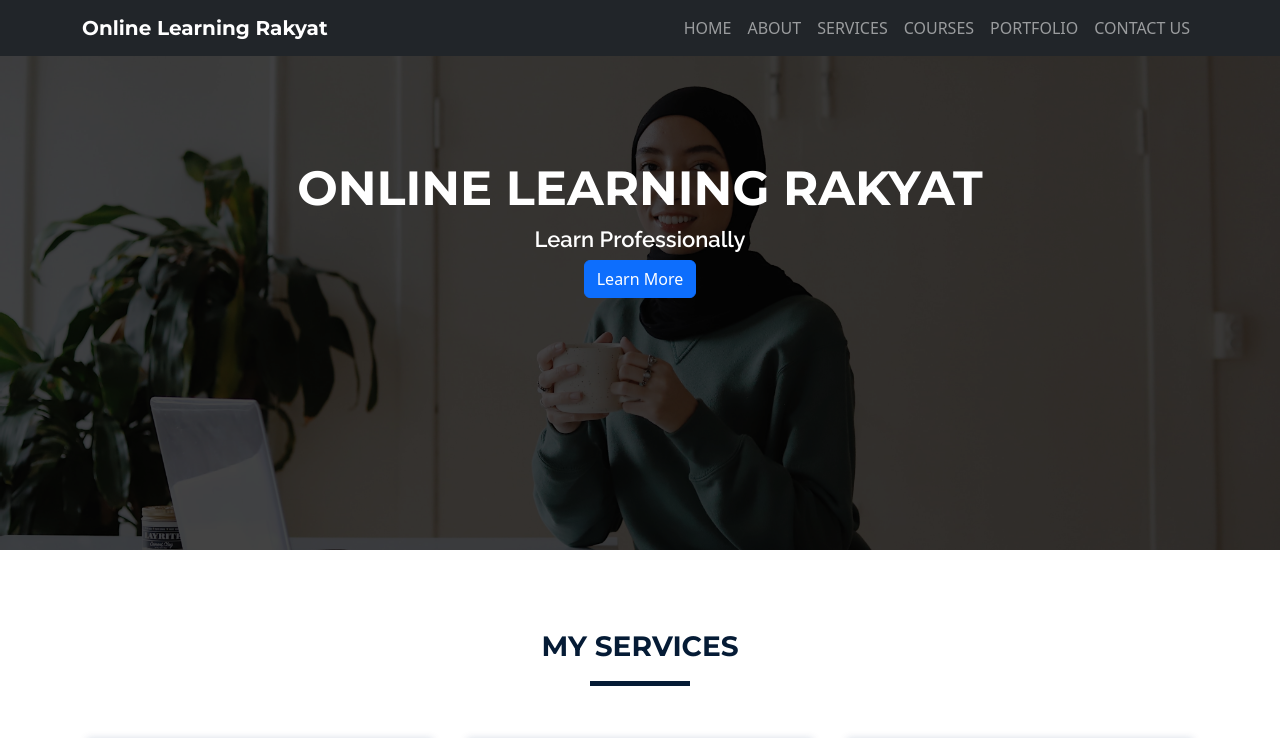
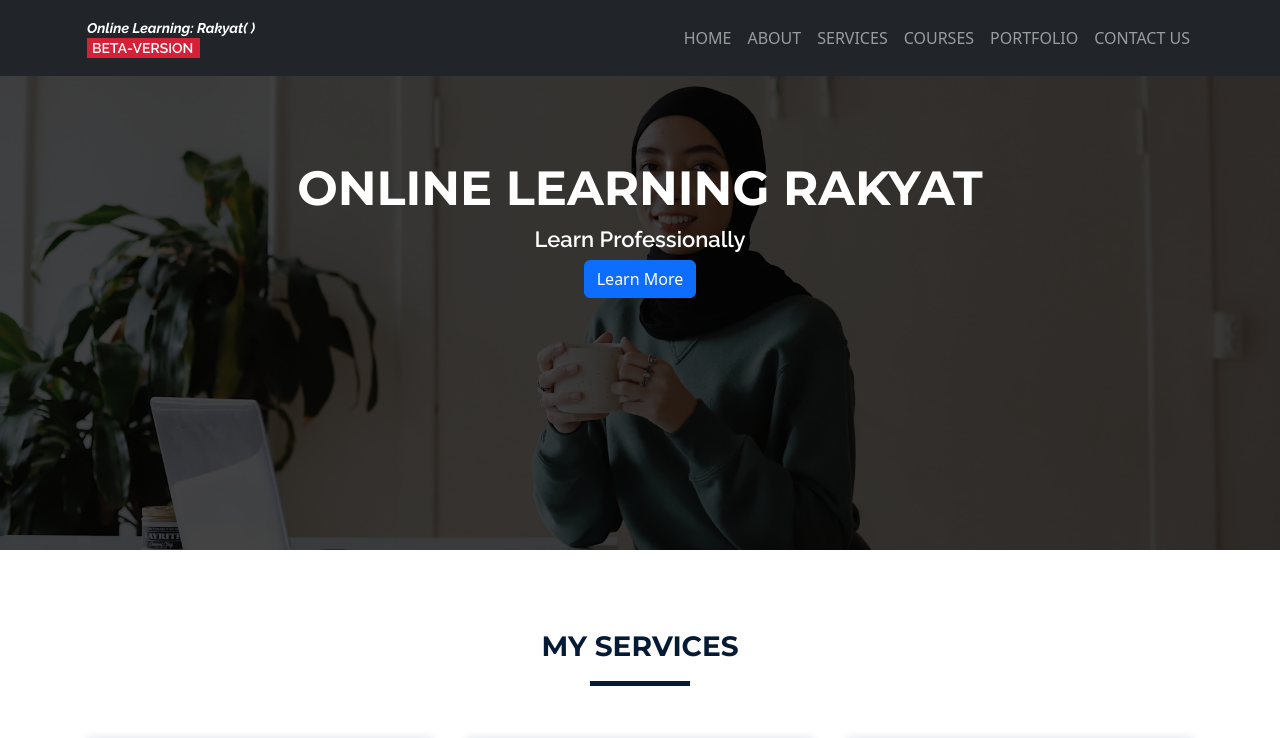
Before and after one commit to Bahrul-Rozak/Online-Learning-Rakyat, a React (Create React App) app: page / in a window 1280 px wide. Shown: the top 738 px of the page. Built offline with nearby package versions, Linux system fonts and the light colour scheme.

Commit message:
TopNavigation Component 3

```diff
--- a/src/components/TopNavigation/TopNavigation.jsx
+++ b/src/components/TopNavigation/TopNavigation.jsx
@@ -1,19 +1,22 @@
 import React, { Component, Fragment } from "react";
 import { Container, Nav, Navbar, NavDropdown } from "react-bootstrap";
+import logoWhite from "../../asset/image/logo_white.png";
+import logoBlack from "../../asset/image/logo_black.png";
 
 class TopNavigation extends Component {
   constructor() {
     super();
     this.state = {
       navBarTitle: "navTitle",
+      navBarLogo: [logoWhite],
     };
   }
 
   onScroll = () => {
     if (window.scrollY > 100) {
-      this.setState({ navBarTitle: "navTitleScroll" });
+      this.setState({ navBarTitle: "navTitleScroll", navBarLogo: [logoBlack] });
     } else if (window.scrollY < 100) {
-      this.setState({ navBarTitle: "navTitle" });
+      this.setState({ navBarTitle: "navTitle", navBarLogo: [logoWhite] });
     }
   };
 
@@ -32,7 +35,10 @@ class TopNavigation extends Component {
         >
           <Container>
             <Navbar.Brand className={this.state.navBarTitle} href="#home">
-              Online Learning Rakyat
+              <img
+                src={this.state.navBarLogo}
+                alt="online-learning-rakyat-logo"
+              />
             </Navbar.Brand>
             <Navbar.Toggle aria-controls="responsive-navbar-nav" />
             <Navbar.Collapse id="responsive-navbar-nav">
```
Also changed, not shown: src/asset/image/logo_black.png (added), src/asset/image/logo_white.png (added).
